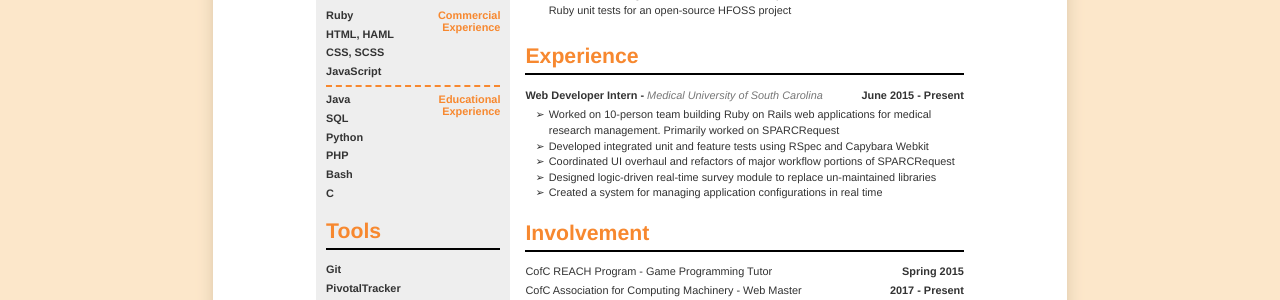
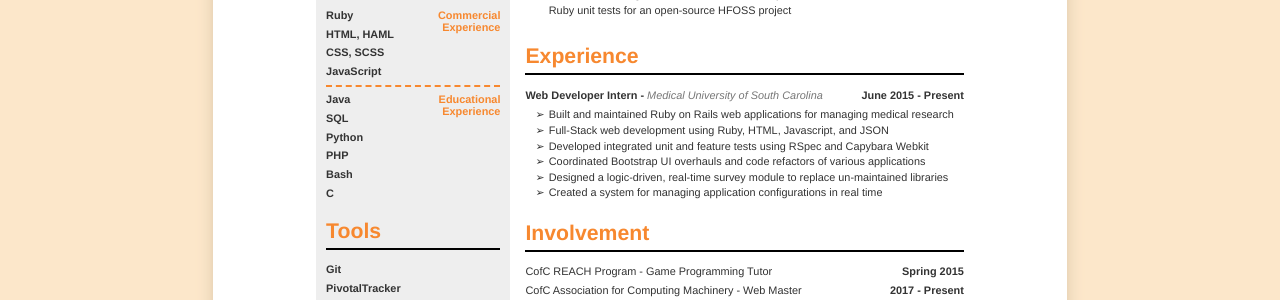
Before and after one commit to kayla-glick/kayla-glick.github.io, a Jekyll site: the page built from resume/index.html, in a window 1280 px wide. Shown: the part 852-1152 px from the top of the page. Built offline with Jekyll 4.4.1, drawn with Linux system fonts in a browser that asks for light colours; nearby versions of some CDN libraries.

Commit message:
update resume content

```diff
--- a/_includes/resume/resume.html
+++ b/_includes/resume/resume.html
@@ -199,10 +199,11 @@
         </div>
         <div class="col-xs-12 no-padding">
           <ul>
-            <li>Worked on 10-person team building Ruby on Rails web applications for medical research management. Primarily worked on SPARCRequest</li>
+            <li>Built and maintained Ruby on Rails web applications for managing medical research</li>
+            <li>Full-Stack web development using Ruby, HTML, Javascript, and JSON</li>
             <li>Developed integrated unit and feature tests using RSpec and Capybara Webkit</li>
-            <li>Coordinated UI overhaul and refactors of major workflow portions of SPARCRequest</li>
-            <li>Designed logic-driven real-time survey module to replace un-maintained libraries</li>
+            <li>Coordinated Bootstrap UI overhauls and code refactors of various applications</li>
+            <li>Designed a logic-driven, real-time survey module to replace un-maintained libraries</li>
             <li>Created a system for managing application configurations in real time</li>
           </ul>
         </div>
```
